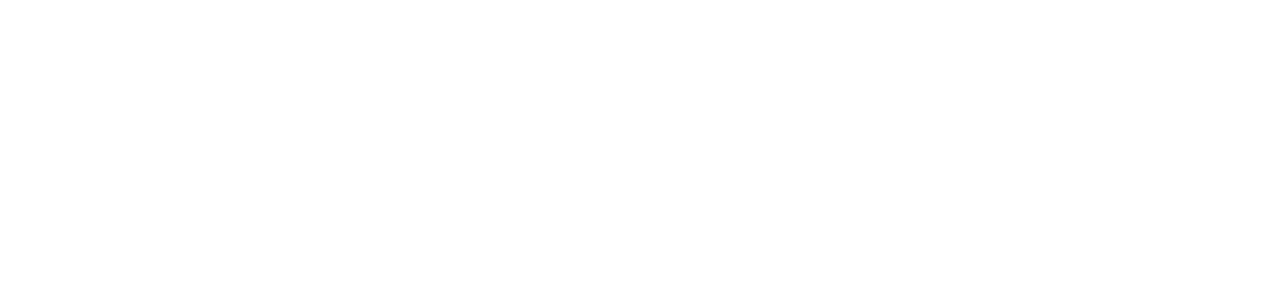
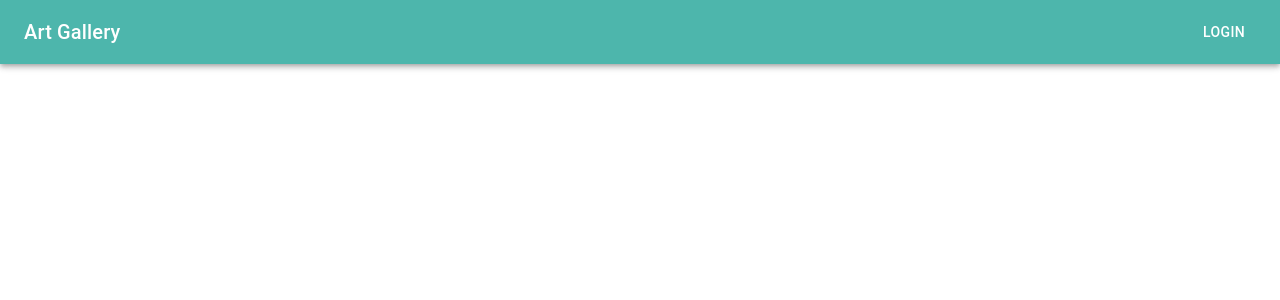
Before and after one commit to DavidWalker-hub/art-gallery, a React (Vite) app: page / in a window 1280 px wide. Shown: the top 300 px of the page. Built offline with nearby package versions, Linux system fonts and the light colour scheme.

Commit message:
add appbar to root file

```diff
--- a/src/routes/root.tsx
+++ b/src/routes/root.tsx
@@ -1,11 +1,31 @@
 
+import { AppBar, Box, Button, Toolbar, Typography } from "@mui/material";
+import React from "react";
 import { Outlet } from "react-router-dom";
+import theme from "../lib/theme";
 
-
-export const Root = () => {
+export const Root: React.FC = () => {
   return (
-    <>
-
-    </>
+    <Box sx={{ flexGrow: 1 }}>
+      <AppBar
+        position="static"
+        sx={{ backgroundColor: theme.palette.primary.light }}
+      >
+        <Toolbar>
+          <Typography
+            variant="h6"
+            component="div"
+            sx={{ flexGrow: 1 }}
+            color={theme.palette.primary.contrastText}
+          >
+            Art Gallery
+          </Typography>
+          <Button sx={{ color: theme.palette.primary.contrastText }}>
+            Login
+          </Button>
+        </Toolbar>
+      </AppBar>
+      <Outlet />
+    </Box>
   );
 };
```
